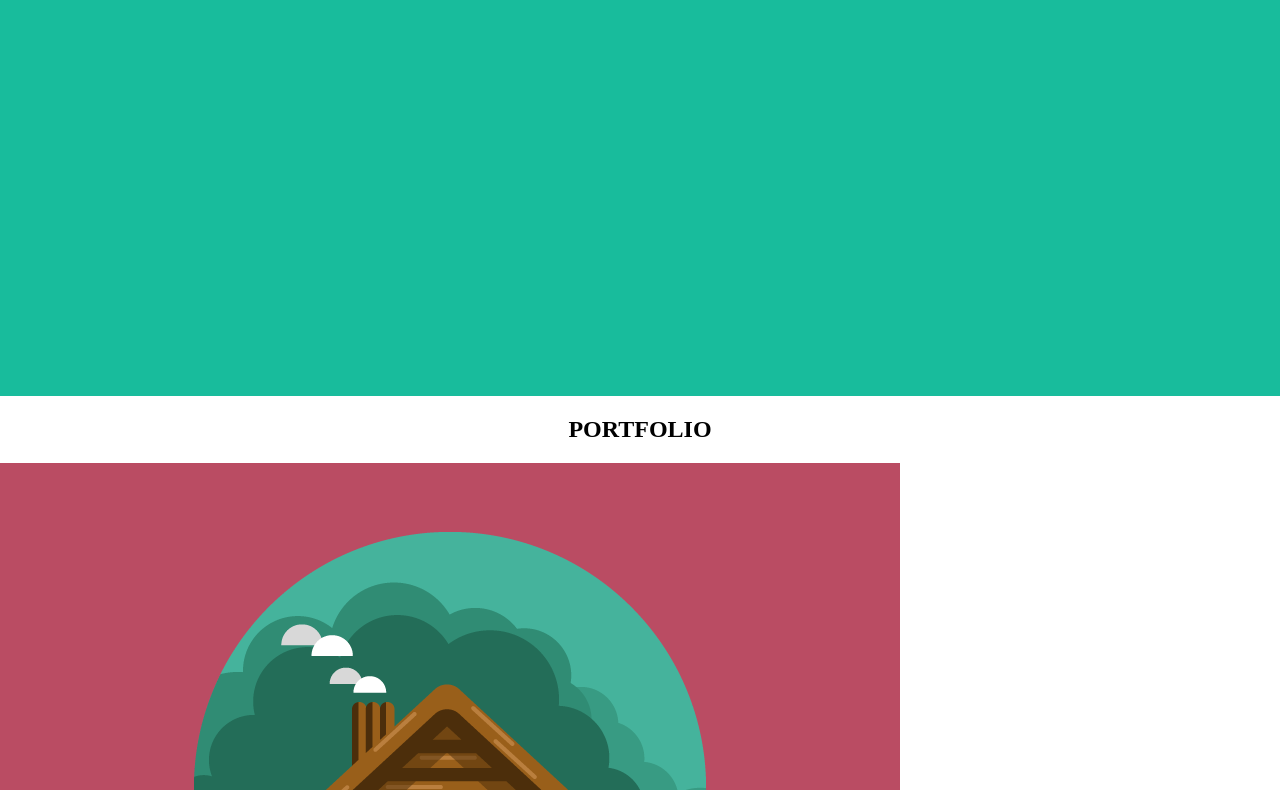
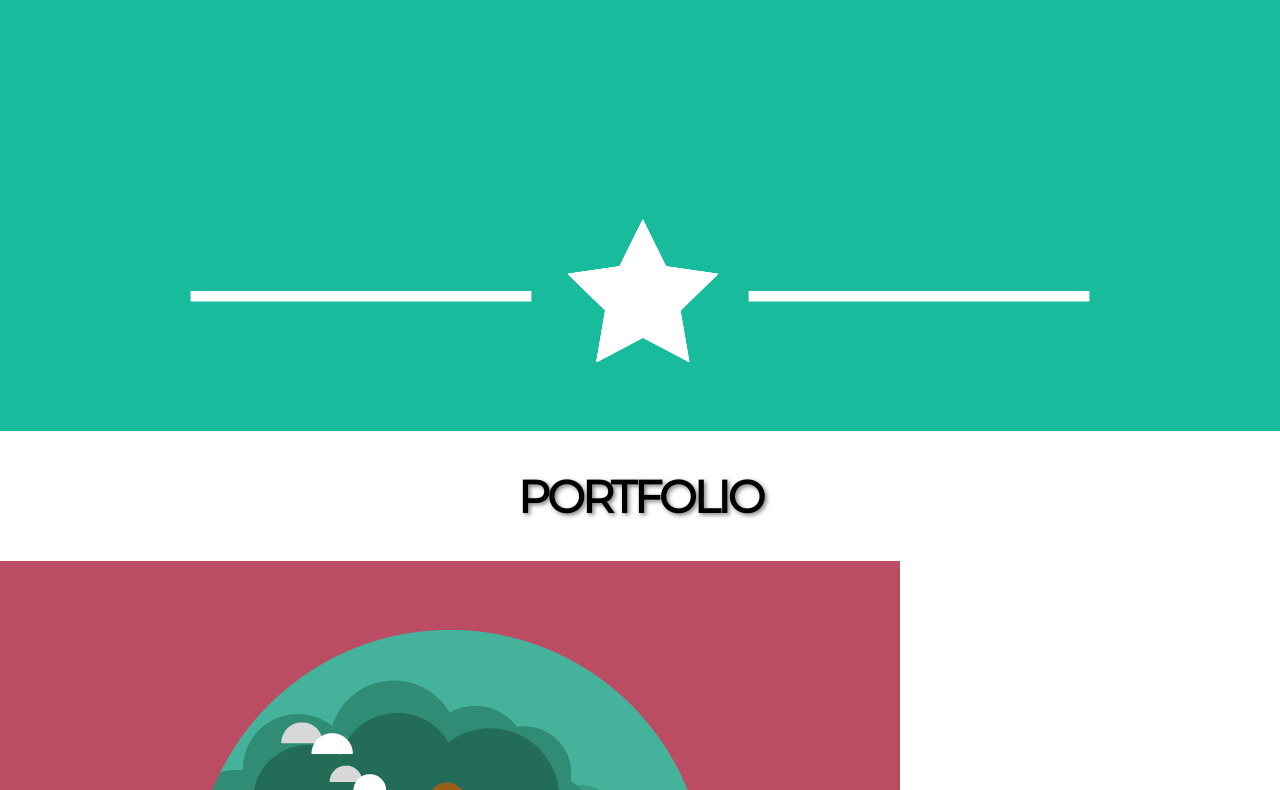
Before and after one commit to kellyfabiolafc/START-boostrap-html, a website: page src/index.html in a window 1280 px wide. Shown: the part 484-1274 px from the top of the page. Drawn offline with Linux system fonts and the light colour scheme; a web font is replaced by a local one.

Commit message:
contiene avances en el tipo de fuente

```diff
--- a/src/index.html
+++ b/src/index.html
@@ -4,6 +4,7 @@
     <meta charset="UTF-8">
     <meta name="viewport" content="width=device-width, initial-scale=1.0">
     <title>Frelancer</title>
+    <link rel="stylesheet" href="https://fonts.googleapis.com/css?family= Montserrat|Inria Sans |Open Sans|Jost|Rubik|Phudu|kosugi-maru|Styles|kosugi-maru|Lato|Quicksand">
     <!-- Links de hojas de estilo -->
     <link rel="stylesheet" href="/stylesheet/index.css">
     <link rel="stylesheet" href="/stylesheet/tablet.css">
@@ -23,7 +24,7 @@
     <section class="sectionMain">
         <picture><img src="/images/profile.png"></picture>
         <h1>START BOOSTRAP</h1>
-        <img>
+        <img src="/images/imgEstrella.png">
         <p>Web Developer - Graphic Artist - User Experience Designer</p>
     </section>
 
--- a/stylesheet/index.css
+++ b/stylesheet/index.css
@@ -1,4 +1,9 @@
-body{
+@font-face {
+    font-family: 'The Bold Font';
+    src: url('../fonts/THEBOLDFONT.ttf') format('opentype');
+  }
+
+  body{
     margin: 0;
     padding: 0;
 }
@@ -10,6 +15,7 @@ header{
     justify-content: space-between;
     align-items: center;
     color: #FFFFFF;
+    font-weight: 800px;
 }
 nav ul{
     list-style: none;
@@ -52,3 +58,12 @@ nav ul li a {
 .footer{
     background-color:#2c3e50 ;
 }
+h1 {
+    font-family: 'Montserrat', sans-serif;
+    font-size: 45px;
+    font-weight: 900; /* Ajusta el grosor del texto */
+    letter-spacing: -3px; /* Reduce el espaciado entre letras */
+    /* line-height: 1; Ajusta la altura de línea */
+    text-transform: uppercase; /* Convierte el texto en mayúsculas :0 */
+    text-shadow: 2px 2px 4px rgba(0, 0, 0, 0.5);
+}
```
Also changed, not shown: fonts/THEBOLDFONT.ttf (added), images/imgEstrella.png (added), images/imgEstrellaNegra.png (added).
